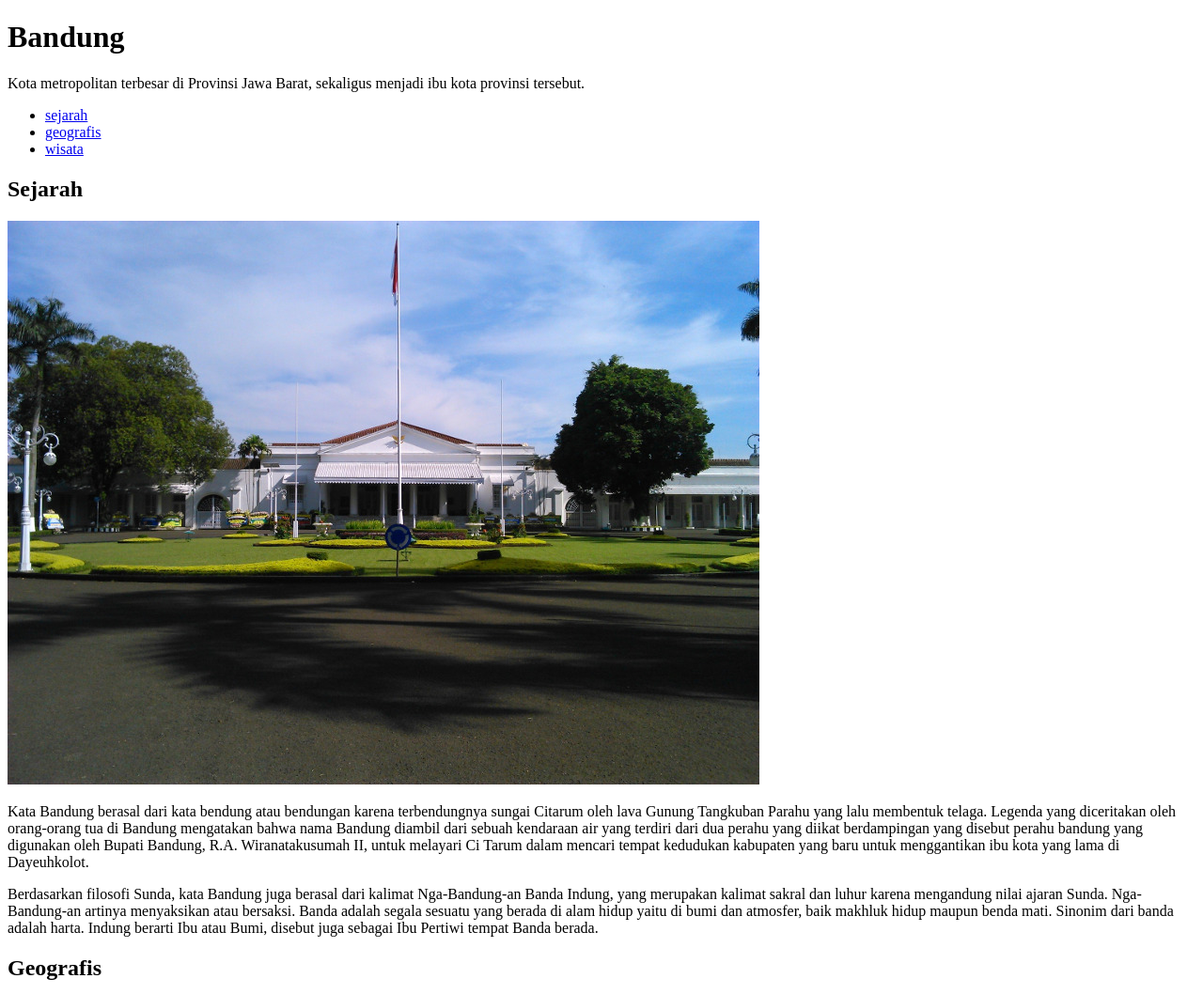
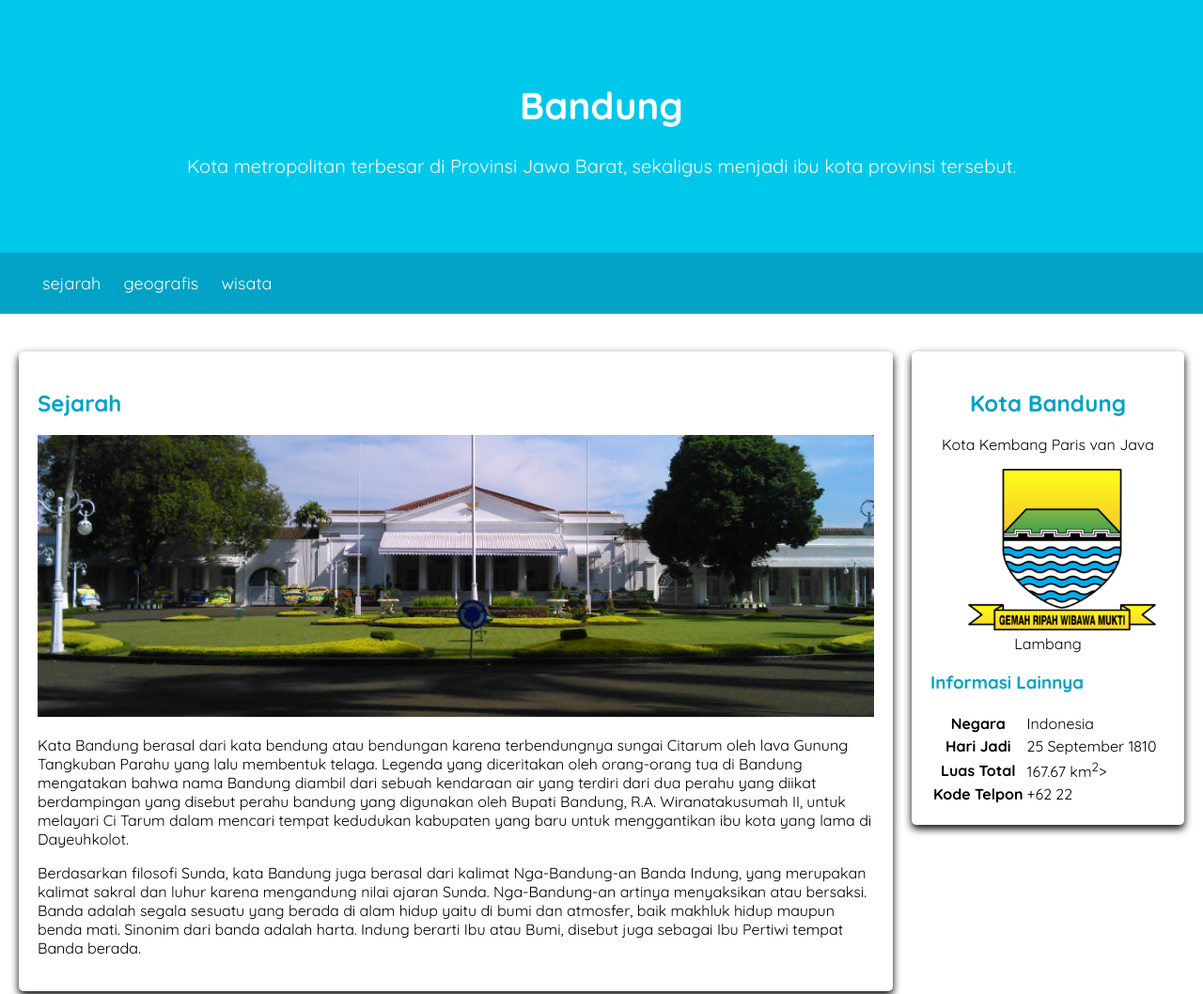
Before and after one commit to OdhNz/webdasardicoding, a plain HTML site: page index.html in a window 1280 px wide. Shown: the top 1058 px of the page at 94% size. Drawn offline with Linux system fonts and the light colour scheme.

Commit message:
menambahkan style halaman

```diff
--- /dev/null
+++ b/assets/styles/style.css
@@ -0,0 +1,104 @@
+@import url('https://fonts.googleapis.com/css2?family=Quicksand:wght@400;700&display=swap');
+
+body {
+	font-family: 'Quicksand', sans-serif;
+	margin: 0;
+	padding: 0;
+}
+
+h2, h3 {
+	color: #00a2c6;
+}
+
+footer {
+	padding: 20px;
+	color: white;
+	background-color: #00a2c6;
+	text-align: center;
+	font-weight: bold;
+}
+
+nav a {
+	font-size: 18px;
+	font-weight: 400;
+	text-decoration: none;
+	color: white;
+}
+
+nav a:hover {
+	font-weight: bold;
+}
+
+.profile header  {
+	text-align: center;
+}
+
+.featured-image {
+	width: 100%;
+	max-height: 300px;
+	object-fit: cover;
+	object-position: center;
+}
+
+.profile img {
+	width: 200px;
+}
+
+.card {
+	box-shadow: 0 4px 8px 0 rgba(0, 0, 0.2);
+	border-radius: 5px;
+	padding: 20px;
+	margin-top: 20px;
+}
+
+.jumbotron {
+	font-size: 20px;
+	padding: 60px;
+	background-color: #00c8eb;
+	text-align: center;
+	color: white;
+}
+
+nav li {
+	display: inline;
+	list-style-type: none;
+	margin-right: 20px;
+}
+nav {
+	background-color: #00a2c6;
+	padding: 5px;
+	position: sticky;
+	top: 0;
+}
+
+main {
+	padding: 20px;
+	overflow: auto;
+}
+
+#content {
+	float: left;
+	width: 75%;
+}
+
+aside {
+	float: right;
+	width: 25%;
+	padding-left: 20px;
+}
+
+* {
+	box-sizing: border-box;
+}
+
+@media screen and (max-width: 1000px) {
+	#content,
+	aside {
+		width: 100%;
+		padding: 0;
+	}
+}
+
+header {
+	display: inline;
+}
--- a/index.html
+++ b/index.html
@@ -1,11 +1,17 @@
 <!DOCTYPE html>
 <html>
 <head>
+	<meta name="viewport" content="width=device-width, initial-scale=1">
+	<title>Kota Bandung</title>
+	<link rel="stylesheet" href="assets/styles/style.css">
 </head>
 <body>
 	<header>
-		<h1>Bandung</h1>
+		<div class="jumbotron">
+			<h1>Bandung</h1>
 		<p>Kota metropolitan terbesar di Provinsi Jawa Barat, sekaligus menjadi ibu kota provinsi tersebut.</p>
+		</div>
+
 		<nav>
 			<ul>
 				<li><a href="#sejarah">sejarah</a></li>
@@ -17,9 +23,9 @@
 
 	<main>
 		<div id="content">
-			<article id="sejarah">
+			<article id="sejarah" class="card">
 				<h2>Sejarah</h2>
-				<img src="assets/image/history.jpg" alt="sejarah">
+				<img src="assets/image/history.jpg" class="featured-image" alt="sejarah">
 				<p>Kata Bandung berasal dari kata bendung atau bendungan karena terbendungnya sungai Citarum oleh lava Gunung Tangkuban Parahu yang lalu membentuk telaga. Legenda yang diceritakan oleh orang-orang tua di
 					Bandung mengatakan bahwa nama Bandung diambil dari sebuah kendaraan air yang terdiri dari dua perahu yang diikat berdampingan yang disebut perahu bandung yang digunakan oleh Bupati Bandung, R.A. Wiranatakusumah II, untuk melayari Ci Tarum dalam mencari tempat kedudukan kabupaten yang baru untuk
 				menggantikan ibu kota yang lama di Dayeuhkolot. </p>
@@ -27,9 +33,9 @@
 				<p>Berdasarkan filosofi Sunda, kata Bandung juga berasal dari kalimat Nga-Bandung-an Banda Indung, yang merupakan kalimat sakral dan luhur karena mengandung nilai ajaran Sunda. Nga-Bandung-an artinya menyaksikan atau bersaksi. Banda adalah segala sesuatu yang berada di alam hidup yaitu di bumi dan atmosfer, baik makhluk hidup maupun benda mati. Sinonim dari banda adalah harta. Indung berarti Ibu atau Bumi, disebut juga sebagai Ibu Pertiwi tempat Banda berada.</p>
 			</article>
 
-			<article id="geografis">
+			<article id="geografis" class="card">
 				<h2>Geografis</h2>
-				<img src="assets/image/geografis.jpg" alt="geografis">
+				<img src="assets/image/geografis.jpg" class="featured-image" alt="geografis">
 				<p>Kota Bandung dikelilingi oleh pegunungan, sehingga bentuk morfologi wilayahnya bagaikan sebuah mangkok raksasa, secara geografis kota ini terletak di tengah-tengah provinsi Jawa Barat, serta berada pada
 				ketinggian ±768 m di atas permukaan laut, dengan titik tertinggi di berada di sebelah utara dengan ketinggian 1.050 meter di atas permukaan laut dan sebelah selatan merupakan kawasan rendah dengan ketinggian 675 meter di atas permukaan laut.</p>
 
@@ -37,31 +43,54 @@
 				demikian, Bandung selatan sangat rentan terhadap masalah banjir terutama pada musim hujan.</p>
 			</article>
 
-			<article id="wisata">
+			<article id="wisata" class="card">
 				<h2>Wisata</h2>
 				<p>Sejak dibukanya Jalan Tol Cipularang, kota Bandung telah menjadi tujuan utama dalam menikmati liburan akhir pekan terutama dari masyarakat yang berasal dari Jakarta sekitarnya. Selain menjadi kota wisata belanja,
 				kota Bandung juga dikenal dengan sejumlah besar bangunan lama berarsitektur peninggalan Belanda.</p>
 				<section>
 					<h3>Farm House Lembang</h3>
-					<img src="assets/image/farm-house.jpg" alt="farm house">
+					<img src="assets/image/farm-house.jpg" class="featured-image" alt="farm house">
 					<p>Berada di jalur utama Bandung-Lembang, Farm House menjadi objek wisata yang tidak pernah sepi pengunjung. Selain karena letaknya strategis, kawasan ini juga menghadirkan nuansa wisata khas Eropa. Semua itu diterapkan dalam bentuk spot swafoto Instagramable.</p>
 				</section>
 				<section>
 					<h3>Observatorium Bosscha</h3>
-					<img src="assets/image/bosscha.jpg" alt="bosscha">
+					<img src="assets/image/bosscha.jpg" class="featured-image" alt="bosscha">
 					<p>Memiliki beberapa teleskop, antara lain, Refraktor Ganda Zeiss, Schmidt Bimasakti, Refraktor Bamberg, Cassegrain GOTO, dan Teleskop Surya. Refraktor Ganda Zeiss adalah jenis teleskop terbesar untuk meneropong bintang. Benda ini diletakkan pada atap kubah sehingga saat teropong digunakan, atap tersebut harus dibuka. Observatorium Bosscha boleh dikunjungi oleh siapapun, tanpa tiket. Namun, bagi yang ingin
 					menggunakan teleskop Zeiss, wajib mendaftarkan diri. Untuk instansi atau lembaga pendidikan, diberikan jadwal hari Selasa sampai Jumat. Sementara itu, kunjungan individu dibuka setiap hari Sabtu.</p>
 				</section>
 			</article>
 		</div>
 		<aside>
-			<article>
-				<h2>Kota Bandung</h2>
+			<article class="profile card">
+				<header>
+					<h2>Kota Bandung</h2>
 				<p>Kota Kembang Paris van Java</p>
 				<figure>
 					<img src="assets/image/bandung-badge.png">
 					<figcaption>Lambang</figcaption>
 				</figure>
+				</header>
+				<section>
+					<h3>Informasi Lainnya</h3>
+					<table>
+						<tr>
+							<th>Negara</th>
+							<td>Indonesia</td>
+						</tr>
+						<tr>
+							<th>Hari Jadi</th>
+							<td>25 September 1810</td>
+						</tr>
+						<tr>
+							<th>Luas Total</th>
+							<td>167.67 km<sup>2</sup>></td>
+						</tr>
+						<tr>
+							<th>Kode Telpon</th>
+							<td>+62 22</td>
+						</tr>
+					</table>
+				</section>
 			</article>
 		</aside>
 	</main>
```
